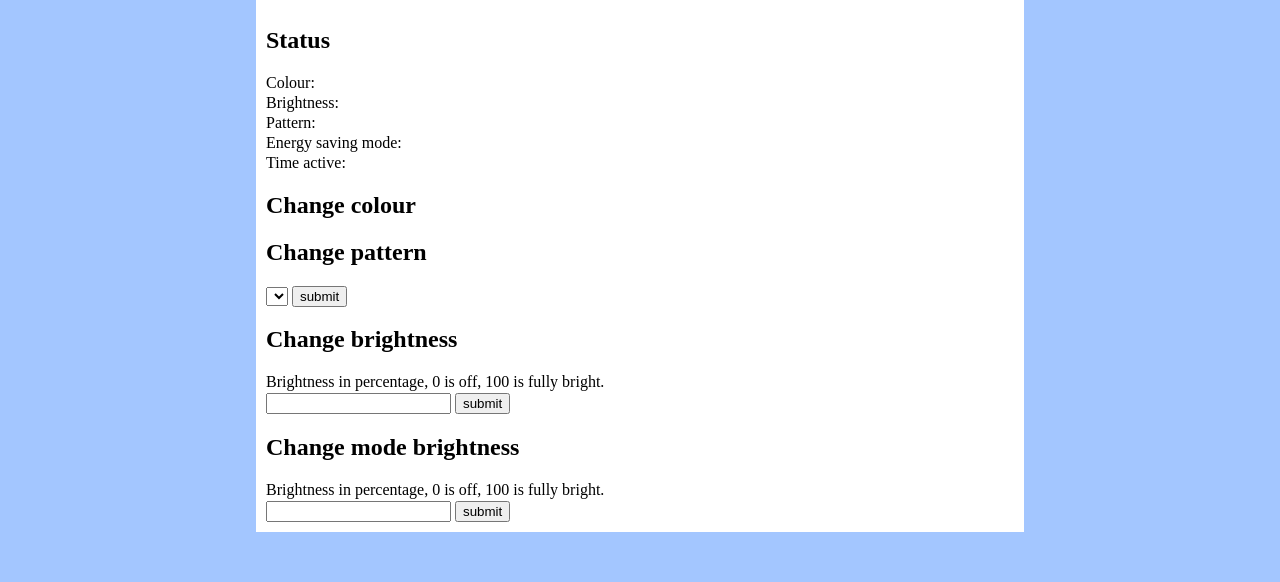
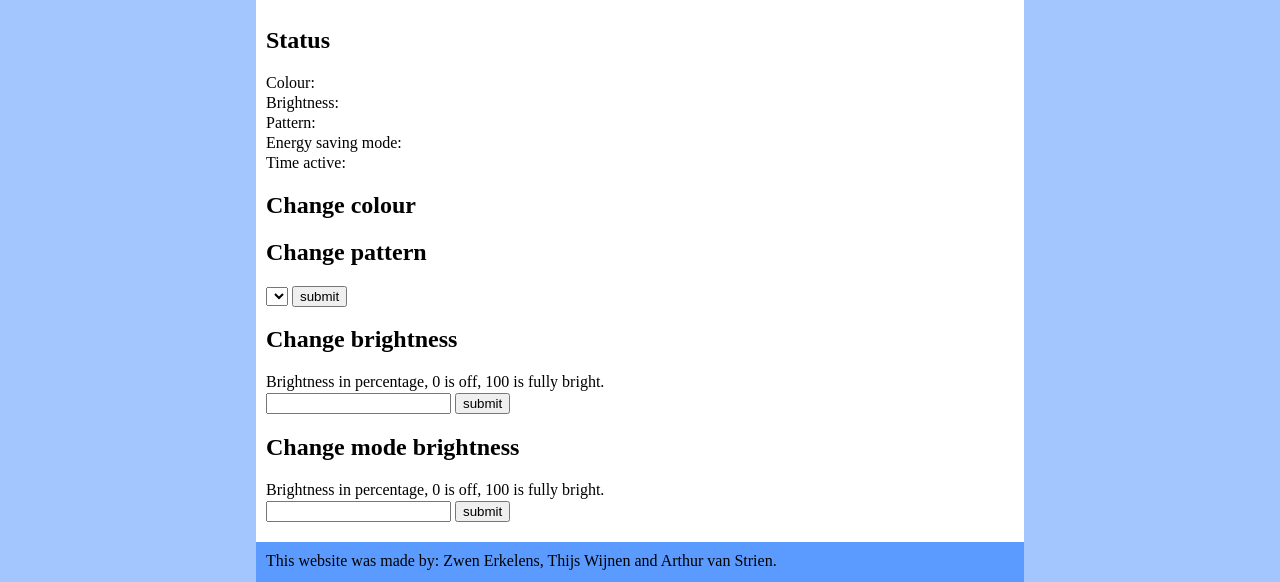
Before and after one commit to Thijs0x57/LinuxLedstripController, a plain HTML site: page Website/index.html in a window 1280 px wide. Shown: the part 500-1082 px from the top of the page. Before the commit the page ends 1032 px from the top, so only its background shows below. Drawn offline with Linux system fonts and the light colour scheme; no server answers.

Commit message:
Added a footer with the names of the website builders.

```diff
--- a/Website/index.html
+++ b/Website/index.html
@@ -53,5 +53,9 @@
 				<input type="submit" value="submit">
 			</form>
 		</div>
+
+        <div class="footer">
+            <p>This website was made by: Zwen Erkelens, Thijs Wijnen and Arthur van Strien.</p>
+        </div>
 	</body>
 </html>
--- a/Website/main.css
+++ b/Website/main.css
@@ -50,7 +50,10 @@ p
 .main
 {
 	background-color: white;
-	padding: 10px;
+	padding-left: 10px;
+	padding-right: 10px;
+	padding-top: 10px;
+	padding-bottom: 20px;
 	margin-left: 20%;
 	margin-right: 20%;
 	margin-top: 0px;
@@ -63,6 +66,21 @@ p
 	display: none;
 }
 
+.footer
+{
+	padding: 10px;
+	margin-left: 20%;
+	margin-right: 20%;
+	margin-top: 0px;
+	margin-bottom: 0px;
+	background-color: #5b9aff;
+}
+
+.footer p
+{
+	marging-left: 10px;
+}
+
 #main-title
 {
 	padding: 10px;
```
